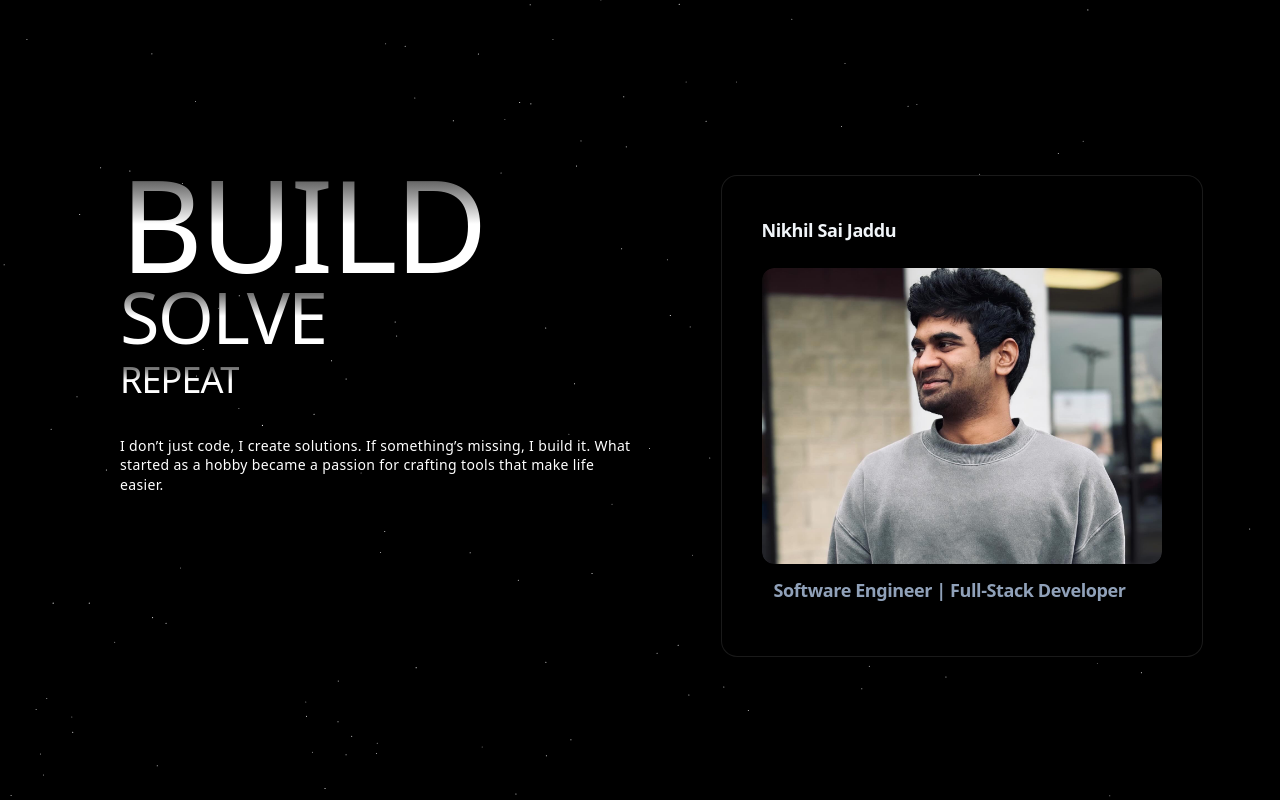
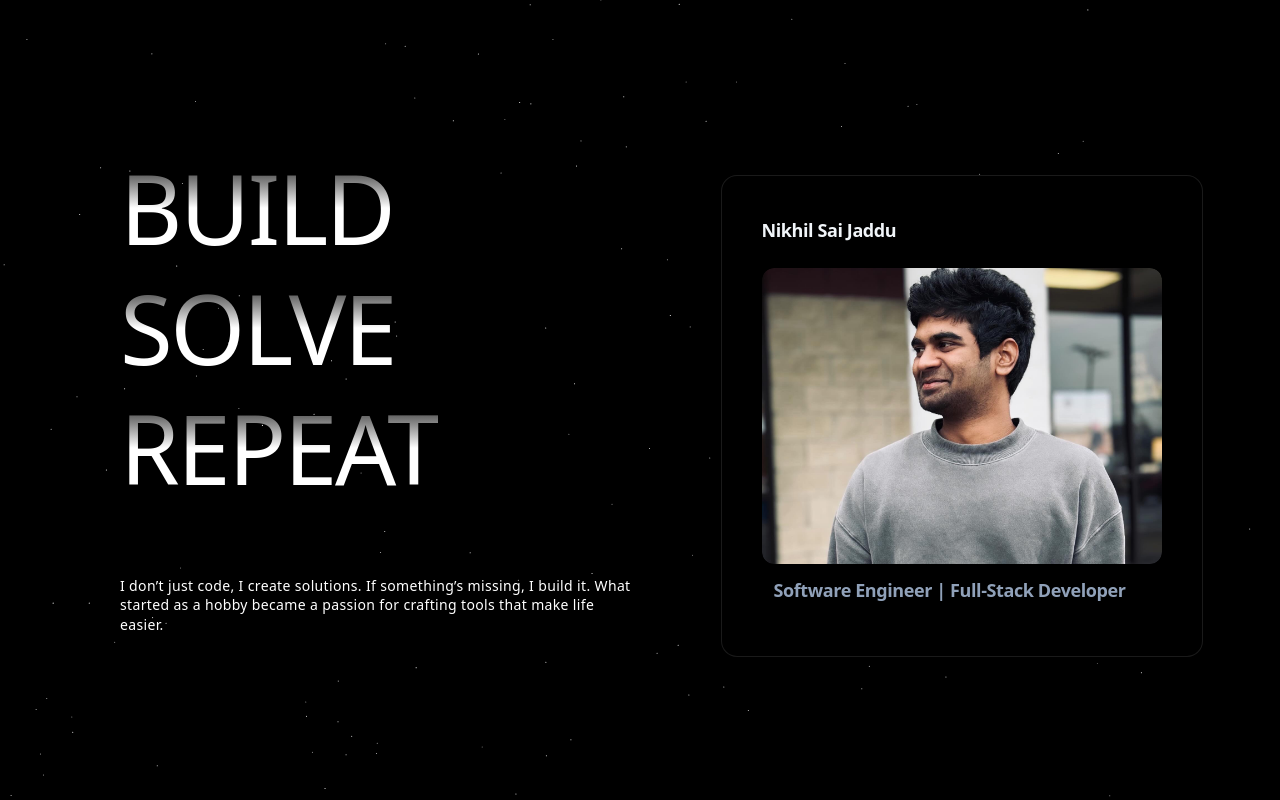
Before and after one commit to nikhildeveloper/Nikhil-Jaddu-Portfolio, a React (Vite) app: page / in a window 1280 px wide. Shown: the top 800 px of the page. Built offline with nearby package versions, Linux system fonts and the light colour scheme.

Commit message:
safety Push

```diff
--- a/src/components/Home/Home.jsx
+++ b/src/components/Home/Home.jsx
@@ -15,6 +15,7 @@ import { ThreeDBioCardDemo } from './BioCard.jsx';
 import { PinContainer } from '../ui/ThreeDPinCard.jsx';
 import { AnimatedPinDemo } from './ResumePinCard.jsx';
 import InfiniteSkills from './InfiniteSkills.jsx';
+import LightHeader from './LightHeader.jsx';
 
 function Home() {
   const timelineData = [
@@ -93,20 +94,20 @@ function Home() {
 
         {/* Hero Section with Shooting Stars */}
         <div className="h-[40rem] bg-black flex flex-col items-start justify-around relative w-full ">
-          <h2 className="absolute top-20 left-30 z-10 text-9xl md:text-9xl max-w-5xl mx-auto text-center tracking-tight font-medium bg-clip-text text-transparent bg-gradient-to-b from-neutral-800 via-white to-white">
+          <h2 className="absolute top-20 left-30 z-10 text-8xl md:text-8xl max-w-5xl mx-auto text-center tracking-tight font-medium bg-clip-text text-transparent bg-gradient-to-b from-neutral-800 via-white to-white">
         BUILD
 
           </h2>
-          <h2 className="absolute top-50 left-30 z-10 text-7xl md:text-7xl max-w-5xl mx-auto text-center tracking-tight font-medium bg-clip-text text-transparent bg-gradient-to-b from-neutral-800 via-white to-white">
+          <h2 className="absolute top-50 left-30 z-10 text-8xl md:text-8xl max-w-5xl mx-auto text-center tracking-tight font-medium bg-clip-text text-transparent bg-gradient-to-b from-neutral-800 via-white to-white">
           SOLVE
 
           </h2>
-          <h2 className="absolute top-70 left-30 z-10 text-4xl md:text-4xl max-w-5xl mx-auto text-center tracking-tight font-medium bg-clip-text text-transparent bg-gradient-to-b from-neutral-800 via-white to-white">
+          <h2 className="absolute top-80 left-30 z-10 text-8xl md:text-8xl max-w-5xl mx-auto text-center tracking-tight font-medium bg-clip-text text-transparent bg-gradient-to-b from-neutral-800 via-white to-white">
           REPEAT
 
           </h2>
 
-          <TextGenerateEffect className='absolute top-85 left-30 ' words={"I don’t just code, I create solutions. If something’s missing, I build it. What started as a hobby became a passion for crafting tools that make life easier."}/>
+          <TextGenerateEffect className='absolute top-120 left-30 ' words={"I don’t just code, I create solutions. If something’s missing, I build it. What started as a hobby became a passion for crafting tools that make life easier."}/>
           <ShootingStars />
         </div>
 
--- a/src/components/Home/LightHeader.jsx
+++ b/src/components/Home/LightHeader.jsx
@@ -1,6 +1,6 @@
 import React from 'react'
 import { motion } from "framer-motion";
-import { LampContainer } from "../ui/lamp";
+import { LampContainer } from "../ui/LampDemo";
 function LightHeader() {
   return (
     <>
--- a/src/components/Home/ResumePinCard.jsx
+++ b/src/components/Home/ResumePinCard.jsx
@@ -34,7 +34,7 @@ import { PinContainer } from "../ui/ThreeDPinCard.jsx";
 
 export function AnimatedPinDemo() {
   return (
-    <div className="h-[50rem] w-full flex items-center justify-center">
+    <div className="h-[70rem] w-full flex items-center justify-center">
       <PinContainer title="View Resume" href="https://twitter.com/mannupaaji">
         <div className="flex basis-full flex-col p-6 tracking-tight text-slate-100/50 sm:basis-1/2 w-[28rem] h-[28rem]">
           <h3 className="max-w-xs !pb-2 !m-0 font-bold text-lg text-slate-100">
--- a/src/components/ui/LampDemo.tsx
+++ b/src/components/ui/LampDemo.tsx
@@ -32,11 +32,11 @@ export const LampContainer = ({
   return (
     <div
       className={cn(
-        "relative flex min-h-screen flex-col items-center justify-center overflow-hidden dark:bg-neutral-950 w-full  z-0",
+        "relative flex min-h-screen flex-col items-start justify-center overflow-hidden dark:bg-neutral-950 w-full  z-0",
         className
       )}
     >
-      <div className="relative flex w-full flex-1 scale-y-125 items-center justify-center isolate z-0 ">
+      <div className="absolute flex w-full flex-1 scale-y-125 items-start justify-center isolate z-0 ">
         <motion.div
           initial={{ opacity: 0.5, width: "15rem" }}
           whileInView={{ opacity: 1, width: "30rem" }}
```
